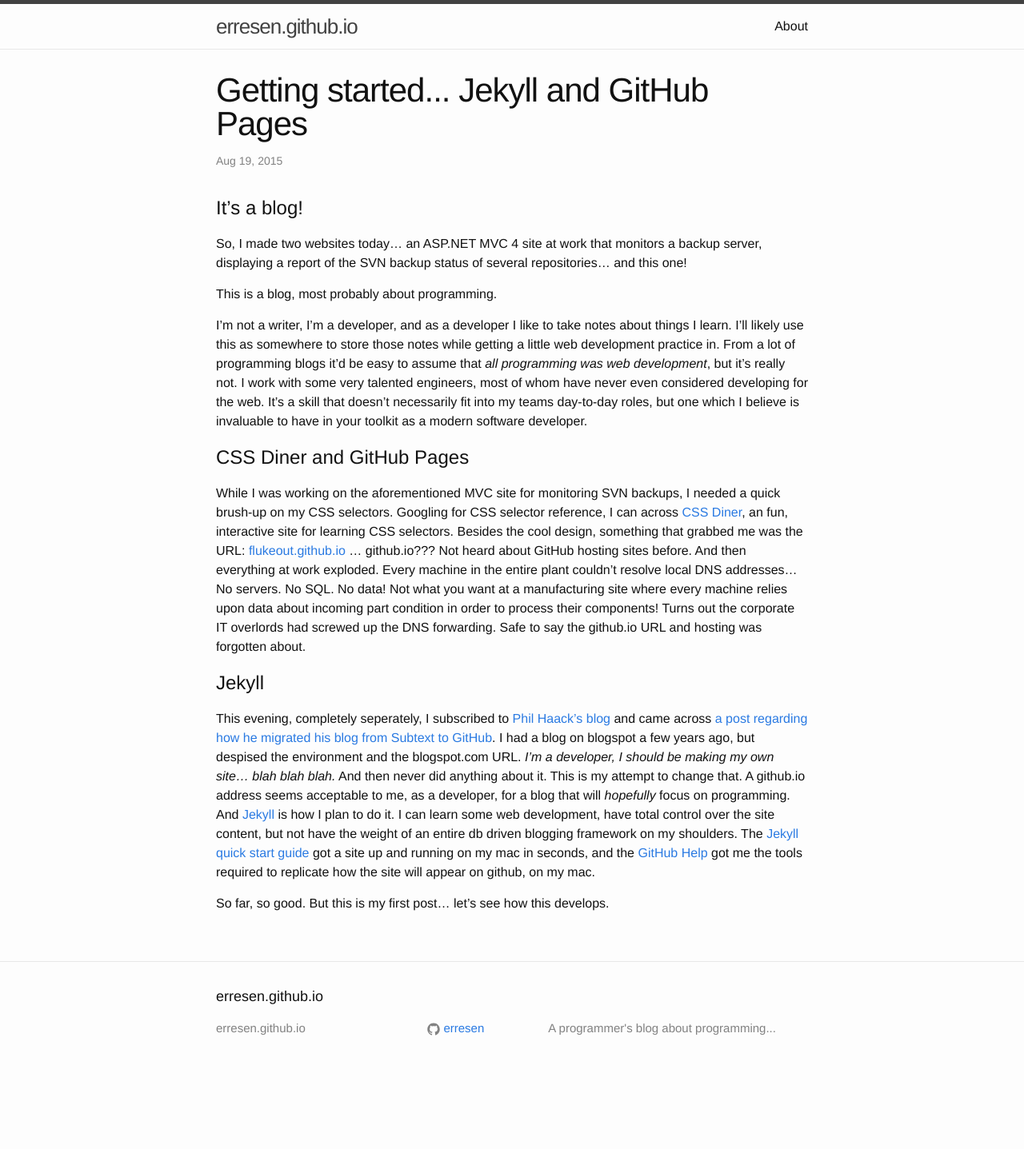
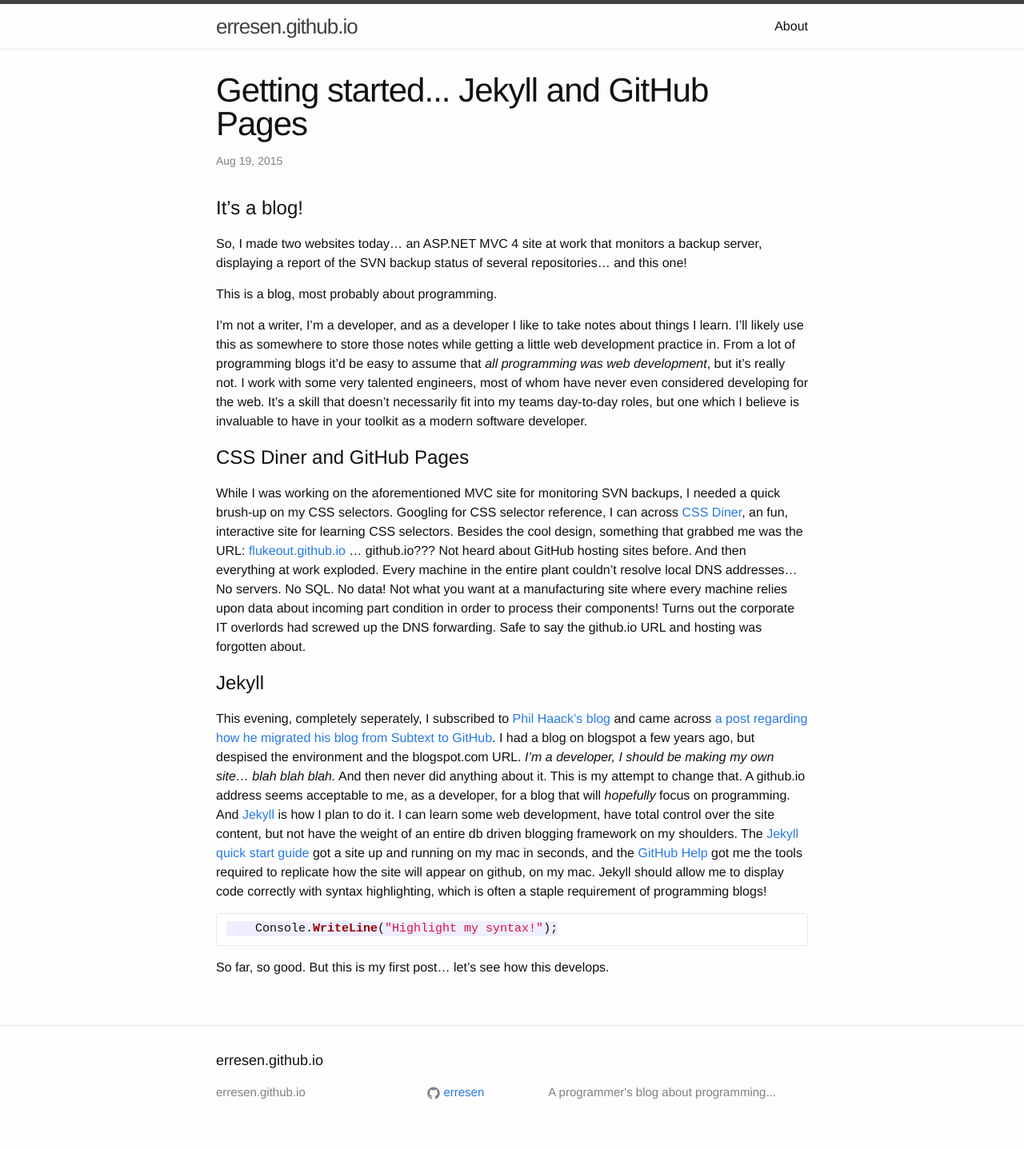
Before and after one commit to erresen/erresen.github.io, a Jekyll site: the page built from _posts/2015-08-19-getting-started.markdown, in a window 1280 px wide. Shown: the whole page at 80% size. Built offline with Jekyll 4.4.1, drawn with Linux system fonts in a browser that asks for light colours; before the commit the page ends 1358 px from its top, so only the background shows below that.

Commit message:
Update 2015-08-19-getting-started.markdown
Code block added.

````diff
--- a/_posts/2015-08-19-getting-started.markdown
+++ b/_posts/2015-08-19-getting-started.markdown
@@ -23,5 +23,9 @@
 [github-help]:    https://help.github.com/articles/using-jekyll-with-pages/
 This evening, completely seperately, I subscribed to [Phil Haack's blog][haacked] and came across [a post regarding how he migrated his blog from Subtext to GitHub][haacked-jekyll]. I had a blog on blogspot a few years ago, but despised the environment and the blogspot.com URL. *I'm a developer, I should be making my own site... blah blah blah.* And then never did anything about it.
 This is my attempt to change that. A github.io address seems acceptable to me, as a developer, for a blog that will *hopefully* focus on programming. And [Jekyll][jekyll] is how I plan to do it. I can learn some web development, have total control over the site content, but not have the weight of an entire db driven blogging framework on my shoulders. The [Jekyll quick start guide][jekyll-qs] got a site up and running on my mac in seconds, and the [GitHub Help][github-help] got me the tools required to replicate how the site will appear on github, on my mac.
+Jekyll should allow me to display code correctly with syntax highlighting, which is often a staple requirement of programming blogs!
+```c#
+    Console.WriteLine("Highlight my syntax!");
+```
 
 So far, so good. But this is my first post... let's see how this develops.
````
